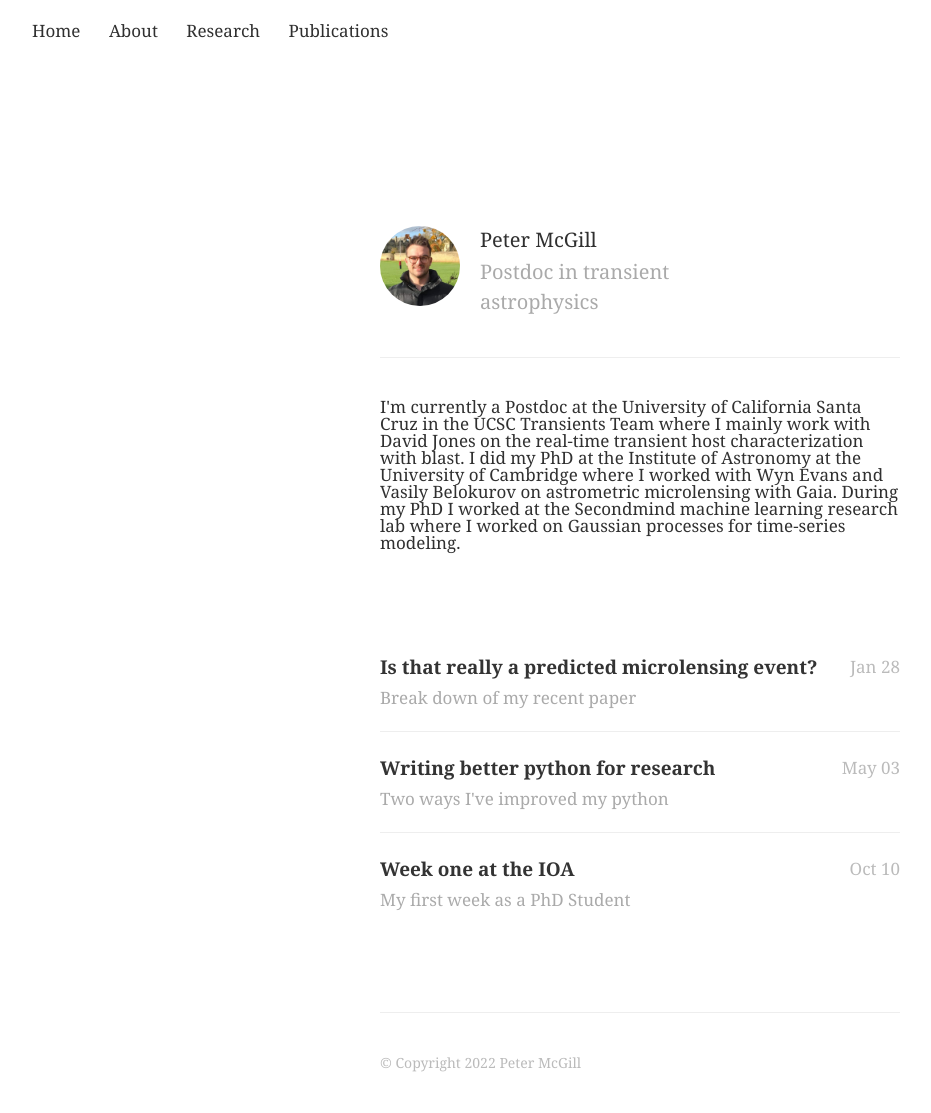
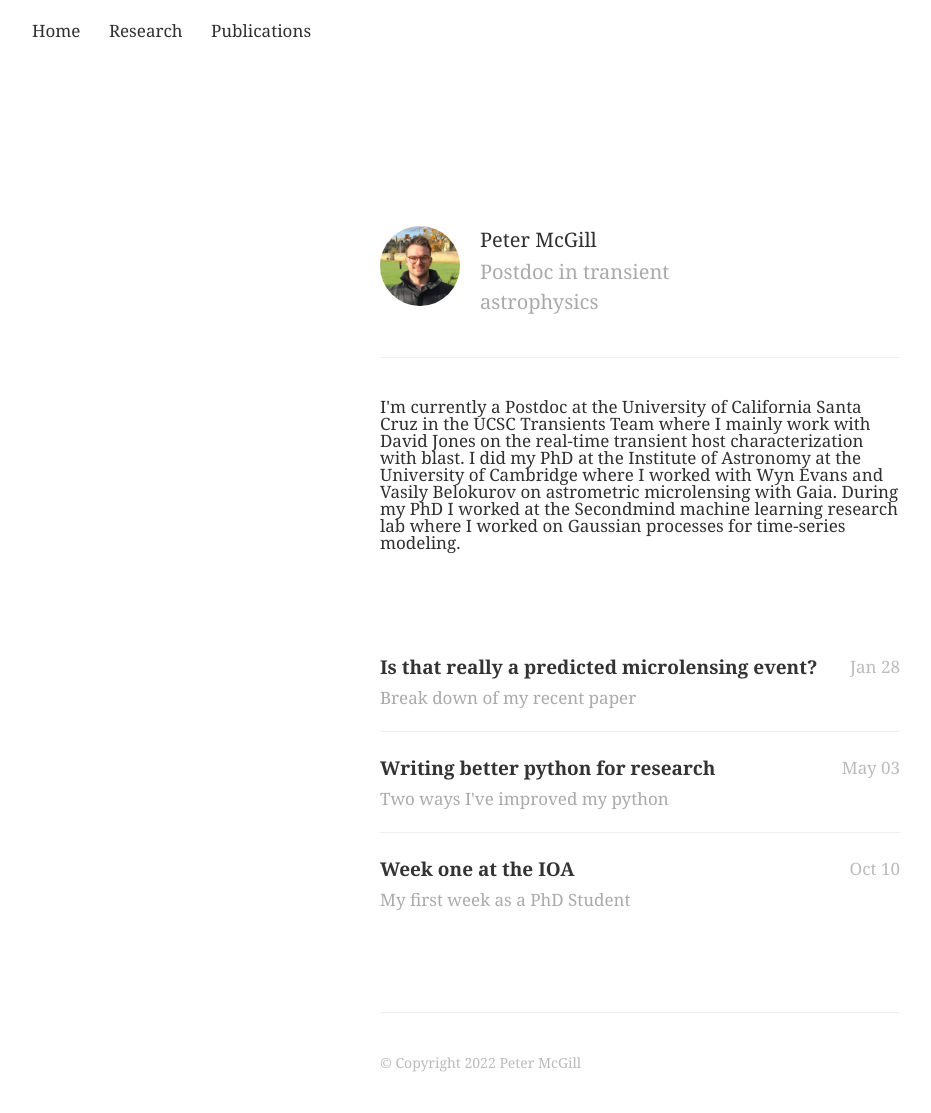
Before and after one commit to astrophpeter/astrophpeter.github.io, a Jekyll site: the page built from index.html, in a window 1280 px wide. Shown: the whole page, without its empty margins (0-931 px from the left). Built offline with Jekyll 4.4.1, drawn with Linux system fonts in a browser that asks for light colours; nearby versions of some CDN libraries; the list of posts is cut into pages by our own code.

Commit message:
Update navigation.html

```diff
--- a/_includes/navigation.html
+++ b/_includes/navigation.html
@@ -1,8 +1,6 @@
 <nav class="main-nav">
 
         <a href="{{ "/" | relative_url  }}">Home</a>
-
-        <a href="{{ "/" | relative_url  }}about">About</a>
 
         <a href="{{ "/" | relative_url  }}research">Research</a>
 
```
